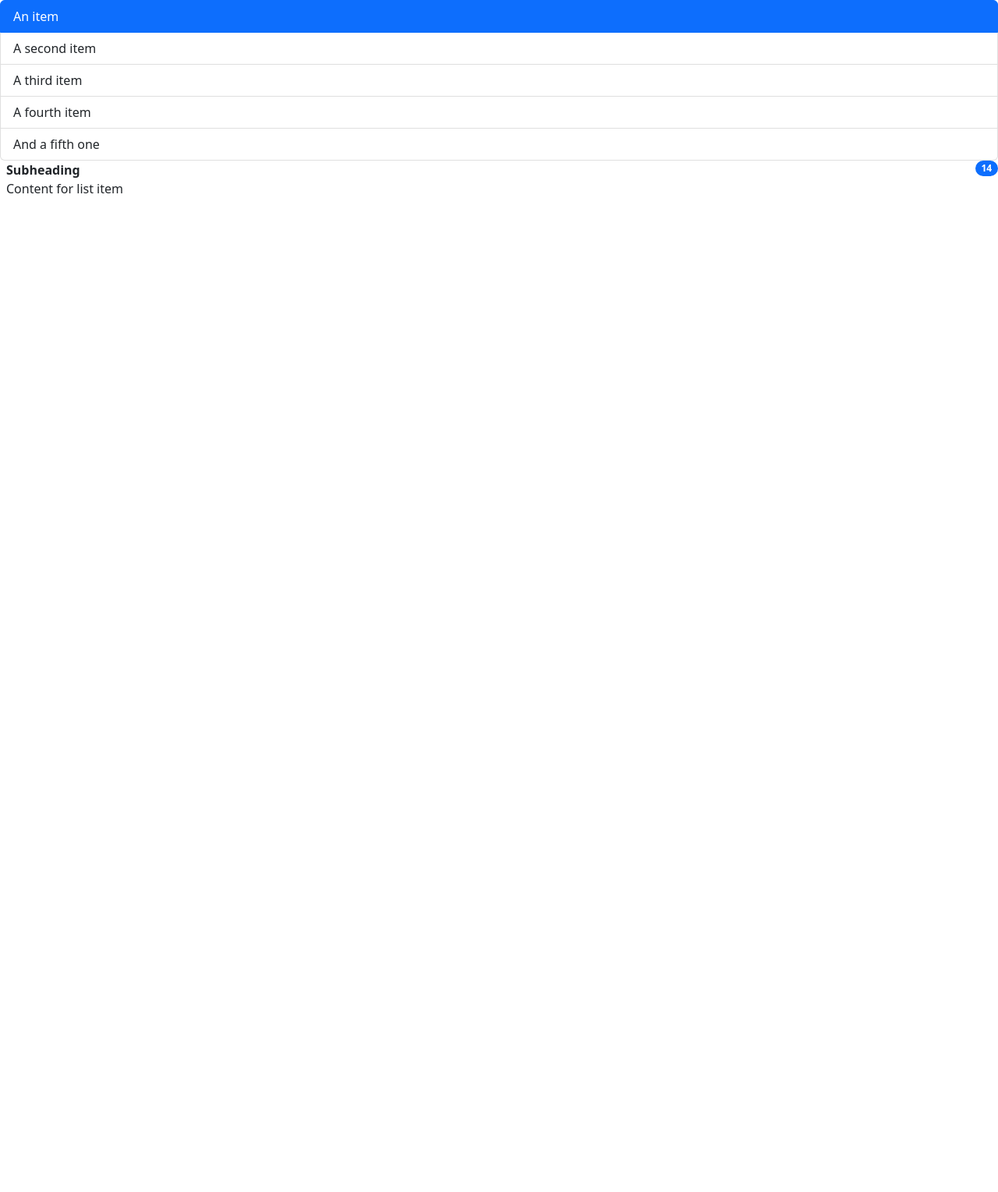
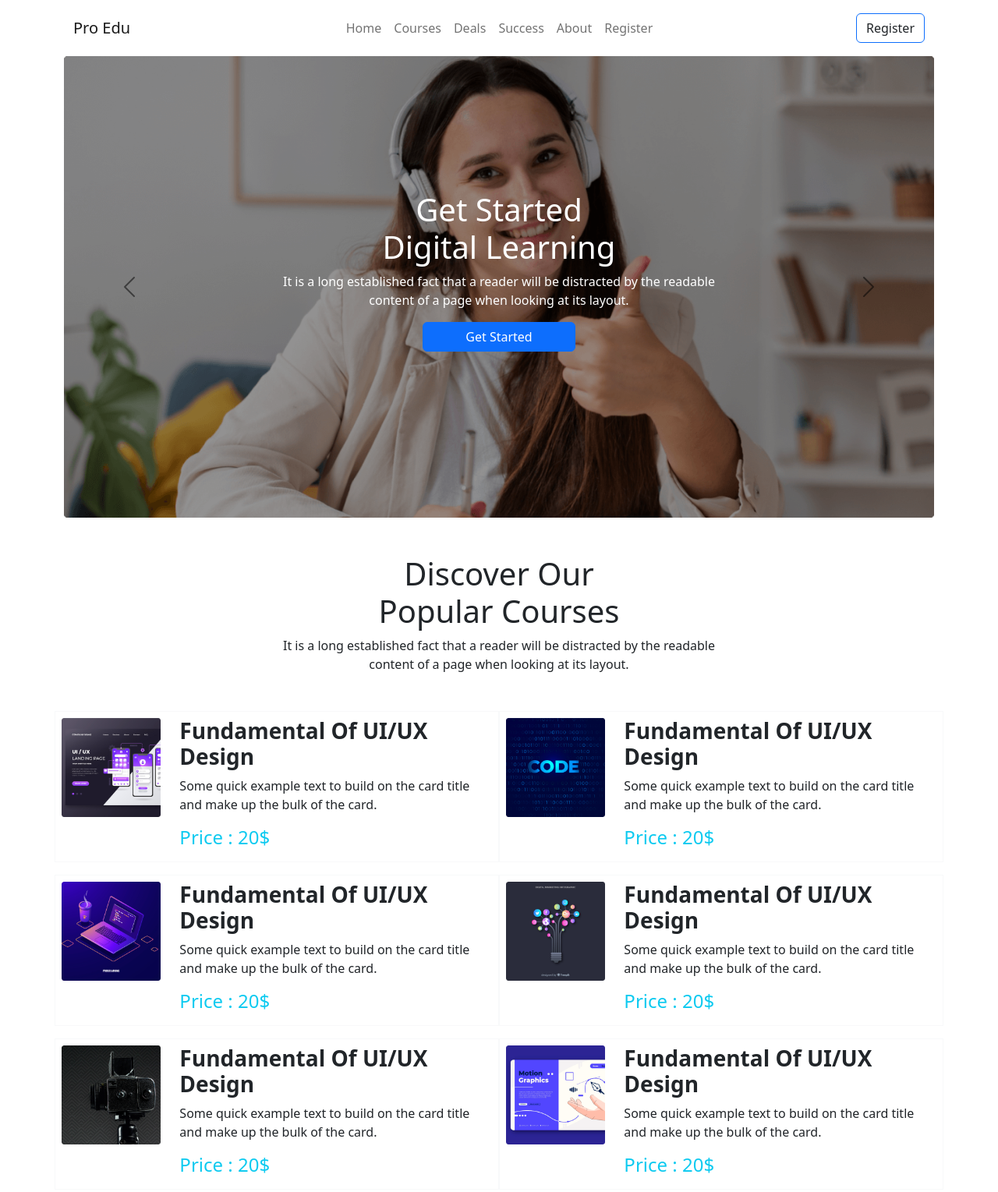
Before and after one commit to mmakash/edtech-bootstrap, a plain HTML site: page index.html in a window 1280 px wide. Shown: the top 1529 px of the page at 78% size. Before the commit the page ends 800 px from the top, so only its background shows below. Drawn offline with nearby package versions, Linux system fonts and the light colour scheme.

Commit message:
header added

```diff
--- a/index.html
+++ b/index.html
@@ -6,24 +6,149 @@
     <meta name="viewport" content="width=device-width, initial-scale=1.0">
     <title>EdTech</title>
     <link rel="stylesheet" href="https://cdn.jsdelivr.net/npm/bootstrap@5.2.0/dist/css/bootstrap.min.css">
+    <link rel="stylesheet" href="style.css">
 </head>
 <body>
-    <ul class="list-group">
-        <li class="list-group-item list-group-item-action active">An item</li>
-        <li class="list-group-item">A second item</li>
-        <li class="list-group-item">A third item</li>
-        <li class="list-group-item">A fourth item</li>
-        <li class="list-group-item">And a fifth one</li>
-      </ul>
+  <!-- Header Section Start -->
+  <header class="container">
+    <nav class="navbar navbar-expand-lg py-3">
+      <div class="container-fluid">
+        <a class="navbar-brand" href="#">Pro Edu</a>
+        <button class="navbar-toggler" type="button" data-bs-toggle="collapse" data-bs-target="#navbarNav" aria-controls="navbarNav" aria-expanded="false" aria-label="Toggle navigation">
+          <span class="navbar-toggler-icon"></span>
+        </button>
+        <div class="collapse navbar-collapse" id="navbarNav">
+          <ul class="navbar-nav m-auto">
+            <li class="nav-item">
+              <a class="nav-link" aria-current="page" href="#">Home</a>
+            </li>
+            <li class="nav-item">
+              <a class="nav-link" href="#">Courses</a>
+            </li>
+            <li class="nav-item">
+              <a class="nav-link" href="#">Deals</a>
+            </li>
+            <li class="nav-item">
+              <a class="nav-link" href="#">Success</a>
+            </li>
+            <li class="nav-item">
+              <a class="nav-link" href="#">About</a>
+            </li>
+            <li class="nav-item">
+              <a class="nav-link" href="#">Register</a>
+            </li>
+          </ul>
+        </div>
+        <button class="btn border border-primary">Register</button>
+      </div>
+    </nav>
+  </header>
+  <!-- Header Section End -->
 
-      <li class="list-group-item d-flex justify-content-between align-items-start">
-        <div class="ms-2 me-auto">
-          <div class="fw-bold">Subheading</div>
-          Content for list item
+  <!-- Carousel Section Start -->
+   <div class="container">
+    <div id="carouselExampleDark" class="carousel carousel-dark slide " data-bs-ride="carousel">
+
+      <div class="carousel-inner">
+        <div class="carousel-item active" data-bs-interval="10000">
+          <img class="photo img-fluid" src="cover/cover-1.png" class="d-block w-100" alt="...">
+          <div class="carousel-caption d-flex flex-column justify-content-center align-item-center h-100">
+            <h1 class="text-white ">Get Started</br> Digital Learning</h1>
+            <p class="text-white sm:fs-3">It is a long established fact that a reader will be distracted by the readable</br> content of a page when looking at its layout.</p>
+            <button class="btn btn-primary w-25 mx-auto text-white">Get Started</button>
+          </div>
         </div>
-        <span class="badge bg-primary rounded-pill">14</span>
-      </li>
-
+      </div>
+      <button class="carousel-control-prev" type="button" data-bs-target="#carouselExampleDark" data-bs-slide="prev">
+        <span class="carousel-control-prev-icon" aria-hidden="true"></span>
+        <span class="visually-hidden">Previous</span>
+      </button>
+      <button class="carousel-control-next" type="button" data-bs-target="#carouselExampleDark" data-bs-slide="next">
+        <span class="carousel-control-next-icon" aria-hidden="true"></span>
+        <span class="visually-hidden">Next</span>
+      </button>
+    </div>
+   </div>
+  <!-- Carousel Section End -->
+  <!-- Course Section Start -->
+  <div class="container pt-5">
+    <div class="text-center">
+      <h1>Discover Our</br> Popular Courses</h1>
+      <p>It is a long established fact that a reader will be distracted by the readable</br> content of a page when looking at its layout.</p>
+    </div>
+   <div class="mt-5">
+    <div class="row mb-3">
+      <div class="col-lg-6 d-flex gap-4 border border-light p-2 d-flex gap-4 border border-light p-2">
+        <div>
+          <img class="img-fluid" src="course/course-1.png" alt="">
+        </div>
+        <div class="align-self-center">
+          <h1 class="fs-3 fw-semibold">Fundamental Of UI/UX Design</h1>
+          <p class="fs-6 fw-lighter">Some quick example text to build on the card title and make up the bulk of the card.</p>
+          <h3 class="fs-4 fw-normal text-info">Price : 20$</h3>
+        </div>
+      </div>
+      <div class="col-lg-6 d-flex gap-4 border border-light p-2 d-flex gap-4">
+        <div>
+          <img class="img-fluid" src="course/course-2.png" alt="">
+        </div>
+        <div class="align-self-center">
+          <h1 class="fs-3 fw-semibold">Fundamental Of UI/UX Design</h1>
+          <p class="fs-6 fw-lighter">Some quick example text to build on the card title and make up the bulk of the card.</p>
+          <h3 class="fs-4 fw-normal text-info">Price : 20$</h3>
+        </div>
+      </div>
+    </div>
+    <div class="row mb-3">
+      <div class="col-lg-6 d-flex gap-4 border border-light p-2 d-flex gap-4">
+        <div>
+          <img class="img-fluid" src="course/course-3.png" alt="">
+        </div>
+        <div class="align-self-center">
+          <h1 class="fs-3 fw-semibold">Fundamental Of UI/UX Design</h1>
+          <p class="fs-6 fw-lighter">Some quick example text to build on the card title and make up the bulk of the card.</p>
+          <h3 class="fs-4 fw-normal text-info">Price : 20$</h3>
+        </div>
+      </div>
+      <div class="col-lg-6 d-flex gap-4 border border-light p-2 d-flex gap-4">
+        <div>
+          <img class="img-fluid" src="course/course-4.png" alt="">
+        </div>
+        <div class="align-self-center">
+          <h1 class="fs-3 fw-semibold">Fundamental Of UI/UX Design</h1>
+          <p class="fs-6 fw-lighter">Some quick example text to build on the card title and make up the bulk of the card.</p>
+          <h3 class="fs-4 fw-normal text-info">Price : 20$</h3>
+        </div>
+      </div>
+    </div>
+    <div class="row mb-3">
+      <div class="col-lg-6 d-flex gap-4 border border-light p-2 d-flex gap-4">
+        <div>
+          <img class="img-fluid" src="course/course-5.png" alt="">
+        </div>
+        <div class="align-self-center">
+          <h1 class="fs-3 fw-semibold">Fundamental Of UI/UX Design</h1>
+          <p class="fs-6 fw-lighter">Some quick example text to build on the card title and make up the bulk of the card.</p>
+          <h3 class="fs-4 fw-normal text-info">Price : 20$</h3>
+        </div>
+      </div>
+      <div class="col-lg-6 d-flex gap-4 border border-light p-2 d-flex gap-4">
+        <div>
+          <img class="img-fluid" src="course/course-6.png" alt="">
+        </div>
+        <div class="align-self-center">
+          <h1 class="fs-3 fw-semibold">Fundamental Of UI/UX Design</h1>
+          <p class="fs-6 fw-lighter">Some quick example text to build on the card title and make up the bulk of the card.</p>
+          <h3 class="fs-4 fw-normal text-info">Price : 20$</h3>
+        </div>
+      </div>
+    </div>
+   <div class="text-center my-5">
+    <button class="btn btn-primary text-lg-center w-25 text-white">See More Course</button>
+   </div>
+   </div>
+  </div>
+  <!-- Course Section Start -->
     <script src="https://cdn.jsdelivr.net/npm/bootstrap@5.2.0/dist/js/bootstrap.bundle.min.js"></script>
 </body>
 </html>
--- /dev/null
+++ b/style.css
@@ -0,0 +1,6 @@
+.photo{
+    filter: brightness(60%);
+}
+.carousel-caption h1{
+    font-size: ;
+}
```
Also changed, not shown: course/course-1.png (added), course/course-2.png (added), course/course-3.png (added), course/course-4.png (added), course/course-5.png (added), course/course-6.png (added), cover/cover-1.png (added), cover/cover-2.jpg (added), cover/cover-3.jpg (added).
